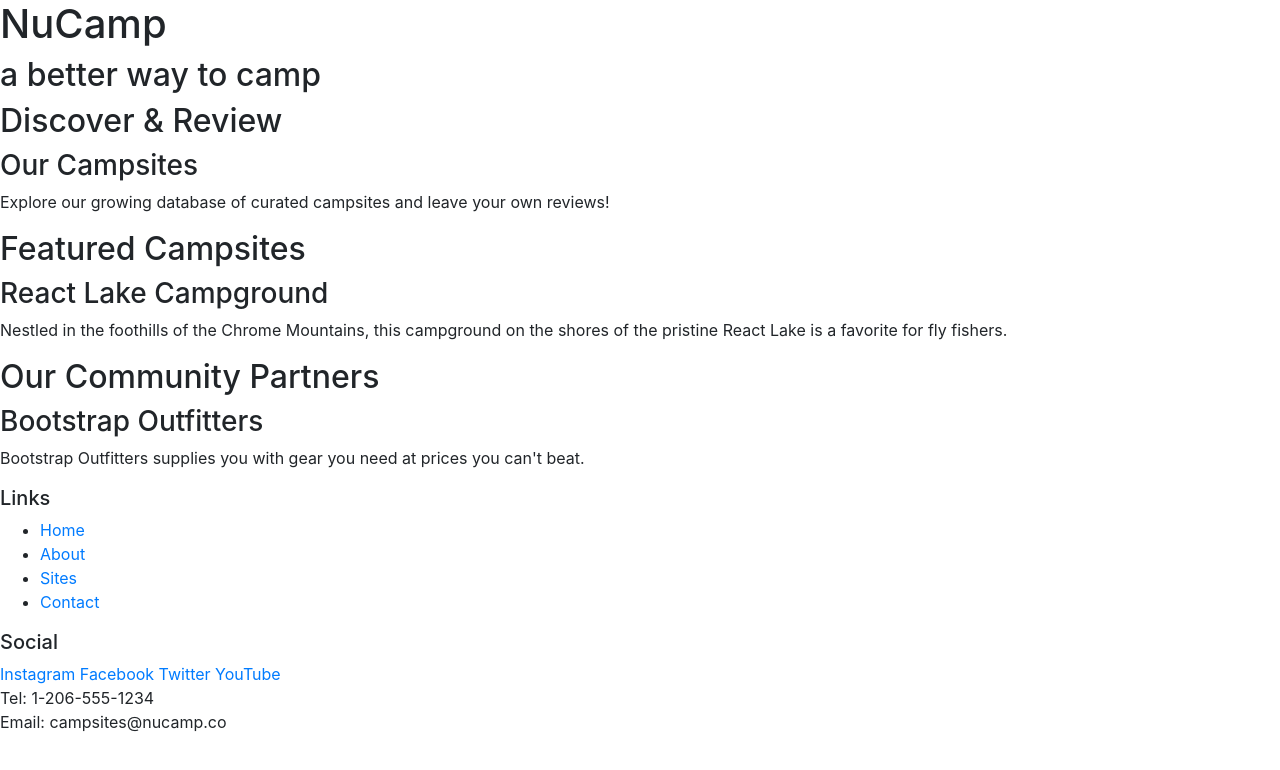
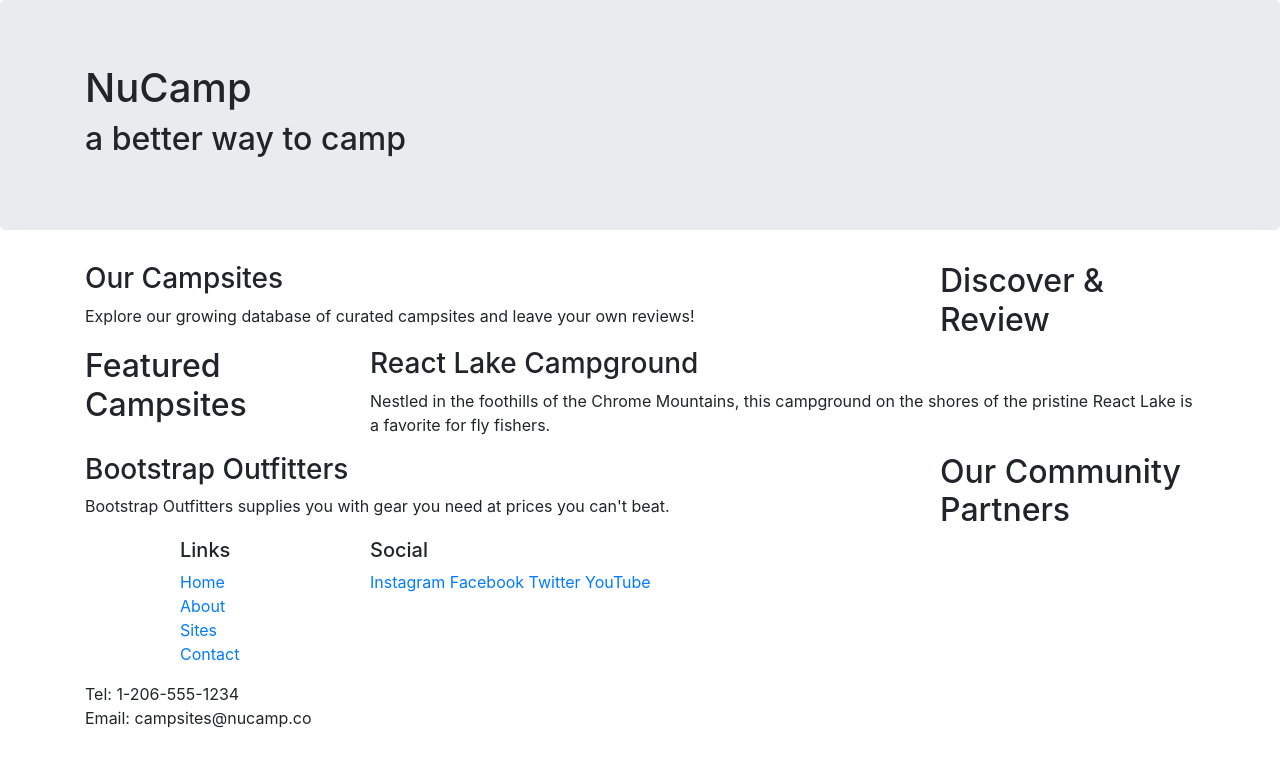
Before and after one commit to lokhunliao/bootstrap, a website: page nucampsite/index.html in a window 1280 px wide. Drawn offline with nearby package versions, Linux system fonts and the light colour scheme.

Commit message:
Bootstrap Grid

```diff
--- a/nucampsite/index.html
+++ b/nucampsite/index.html
@@ -14,51 +14,73 @@
 
 <body>
 
-    <header>
-        <div>
+    <header class="jumbotron">
+        <div class="container">
+            <div class="row">
+                <div class="col">
                     <h1>NuCamp</h1>
                     <h2>a better way to camp</h2>
                 </div>
+            </div>
+        </div>
     </header>
 
-    <div>
+    <div class="container">
+        <div class="row">
+            <div class="col-sm-4 order-sm-last col-md-3">
                 <h2>Discover & Review</h2>
+            </div>
+            <div class="col">
                 <h3>Our Campsites</h3>
                 <p>Explore our growing database of curated campsites and leave your own reviews!</p>
             </div>
+        </div>
 
-    <div>
+        <div class="row">
+            <div class="col-sm-4 col-md-3">
                 <h2>Featured Campsites</h2>
+            </div>
+            <div class="col">
                 <h3>React Lake Campground</h3>
                 <p>Nestled in the foothills of the Chrome Mountains, this campground on the shores of the pristine React Lake is a favorite for fly fishers.</p>
             </div>
+        </div>
 
-    <div>
+        <div class="row">
+            <div class="col-sm-4 order-sm-last col-md-3">
                 <h2>Our Community Partners</h2>
+            </div>
+            <div class="col">
                 <h3>Bootstrap Outfitters</h3>
                 <p>Bootstrap Outfitters supplies you with gear you need at prices you can't beat.</p>
             </div>
+        </div>
+    </div>
 
     <footer>
-        <div>
+        <div class="container">
+            <div class="row">
+                <div class="col-4 col-sm-2 offset-1">
                     <h5>Links</h5>
-            <ul>
+                    <ul class="list-unstyled">
                         <li><a href="#">Home</a></li>
                         <li><a href="#">About</a></li>
                         <li><a href="#">Sites</a></li>
                         <li><a href="#">Contact</a></li>
                     </ul>
                 </div>
-        <div>
+                <div class="col-6 sol-sm-5">
                     <h5>Social</h5>
                     <a href="http://instagram.com/">Instagram</a>
                     <a href="http://facebook.com/">Facebook</a>
                     <a href="http://twitter.com/">Twitter</a>
                     <a href="http://youtube.com/">YouTube</a>
                 </div>
-        <div>
+                <div class="col-sm-4">
                     Tel: 1-206-555-1234<br />
                     Email: campsites@nucamp.co
+                </div>
+            </div>
         </div>
     </footer>
 
```
Lines whose indentation alone changed are shown as unchanged.
